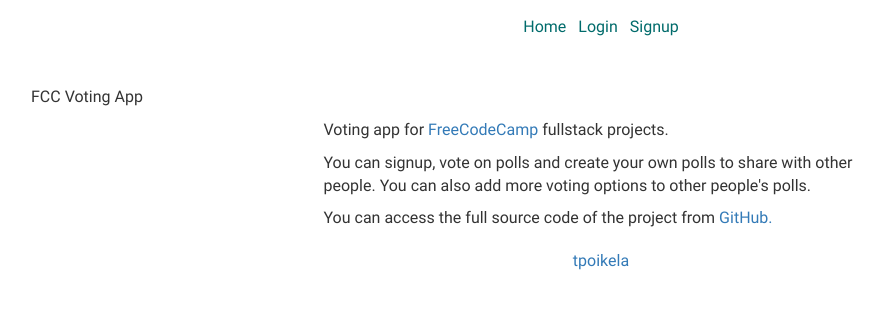
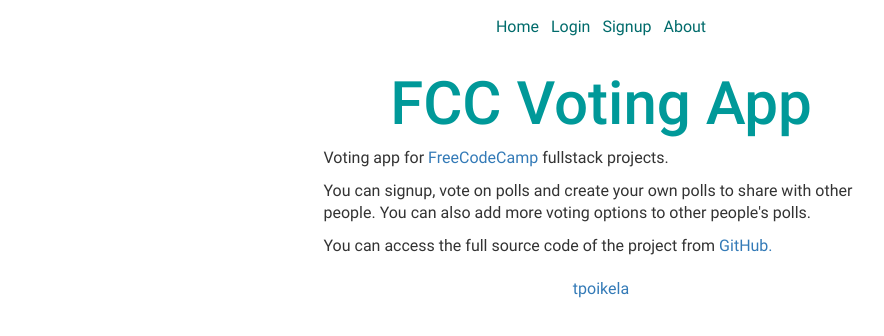
Before and after one commit to tpoikela/fcc-voting, a website: page pug/about.pug in a window 1280 px wide. Shown: the whole page, without its empty margins (39-923 px from the left). Drawn offline with nearby package versions, Linux system fonts and the light colour scheme; files that its build step writes are made by us from their sources.

Commit message:
Added /about link to the top menu.

```diff
--- a/pug/mixins.pug
+++ b/pug/mixins.pug
@@ -36,20 +36,21 @@
       a.menu(href="/login") Login
       a.menu(href="/signup") Signup
     - }
+    a.menu(href="/about") About
 
 mixin createButton(isAuth)
   div.container
     - if (isAuth) {
       p
         a.text-centered(href="/create")
-          button.btn.btn-large.btn-voting New Poll
+          button.btn.btn-lg.btn-voting New Poll
     - } else {
       p Login to create a new poll or vote in the polls below:
     - }
 
 mixin appTitle()
   div.container
-    p.clementine-text FCC Voting App
+    p.voting-text FCC Voting App
 
 mixin pageMainContent()
   p Not implemented yet
```
